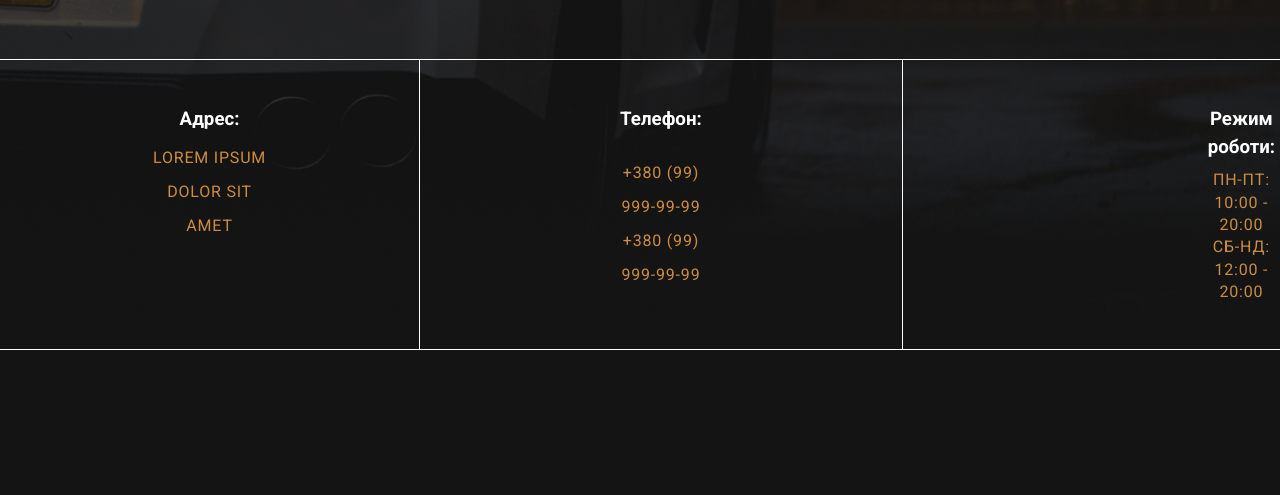
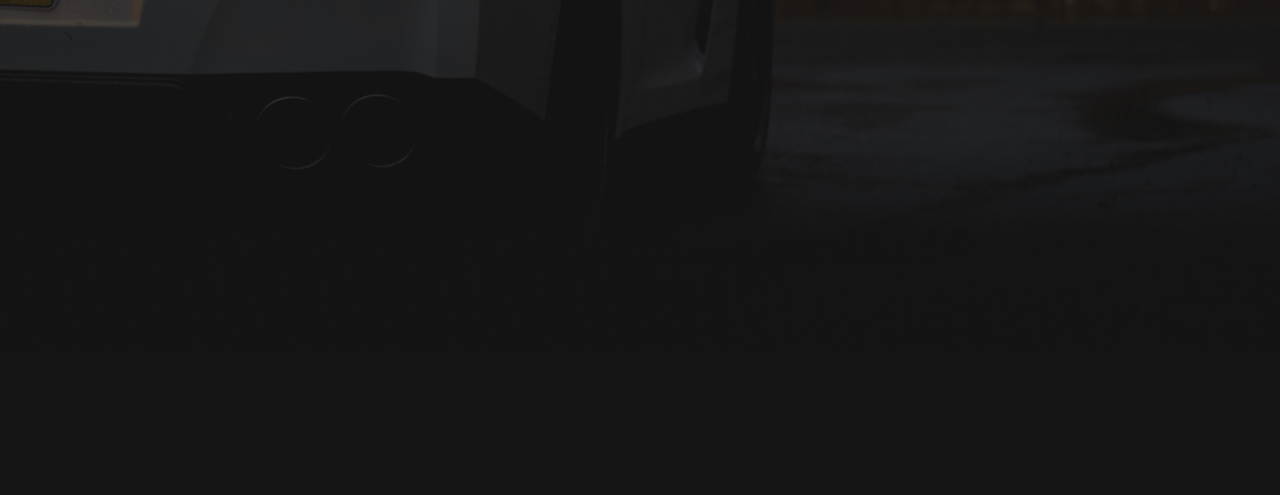
Before and after one commit to Irina173/project_avto, a plain HTML site: page pages/detailing_page.html in a window 1280 px wide. Shown: the part 652-1147 px from the top of the page. Drawn offline with Linux system fonts and the light colour scheme.

Commit message:
Update detailing_page.html

```diff
--- a/pages/detailing_page.html
+++ b/pages/detailing_page.html
@@ -67,24 +67,6 @@
 
         </div>
 
-        <div class="block-info">
-            <div class="block-info__adress">
-                <h3>Адрес:</h3>
-                <p>Lorem ipsum dolor sit amet </p>
-            </div>
-            <div class="block-info__telephone">
-                <h3>Телефон:</h3>
-                <p>+380 (99) 999-99-99 <br>
-                    +380 (99) 999-99-99
-                </p>
-            </div>
-            <div class="block-info__time">
-                <h3>Режим роботи:</h3>
-                <p>ПН-ПТ: 10:00 - 20:00 <br>
-                   СБ-НД: 12:00 - 20:00
-                </p>
-            </div>
-        </div>
     </header>
 
 
```
